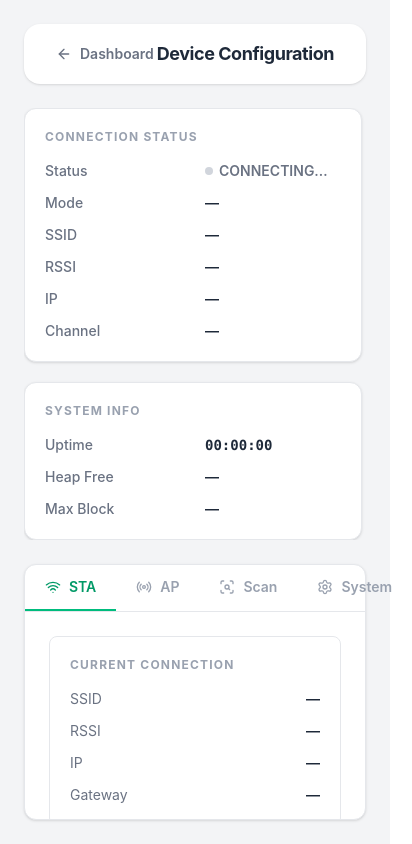
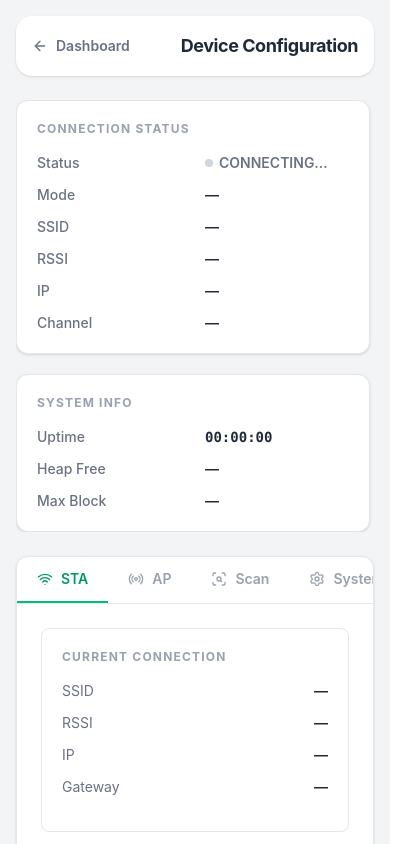
Before and after one commit to vuquan2005/vue-parking-dashboard, a Vue app: page /#/config in a window 390 px wide. Shown: the top 844 px of the page, 412 px wide, since content can reach past the window. Built offline with nearby package versions, Linux system fonts and the light colour scheme; no server answers.

Commit message:
responsvie for mobile devices
Signed-off-by: Quan Vu <66623851+vuquan2005@users.noreply.github.com>

```diff
--- a/src/components/ParkingGrid.vue
+++ b/src/components/ParkingGrid.vue
@@ -70,7 +70,8 @@ function statusBadgeClass(status: string) {
       <Car class="w-5 h-5 text-gray-500" />
       Sơ đồ bãi đỗ
     </h2>
-    <transition-group name="pallet" tag="div" class="grid grid-cols-4 gap-3 overflow-y-auto pr-1 min-h-0 flex-1 relative">
+    <transition-group name="pallet" tag="div"
+      class="grid grid-cols-4 gap-3 overflow-y-auto pr-1 min-h-0 flex-1 relative">
       <div v-for="slot in store.slots" :key="slot.palletId"
         :class="[slotClasses(slot.status), filterClasses(slot.status)]">
         <!-- ID label -->
@@ -95,6 +96,7 @@ function statusBadgeClass(status: string) {
 .pallet-move {
   transition: transform 0.5s ease-in-out;
 }
+
 .processing-opacity {
   animation: processing-opacity 1.4s ease-in-out infinite;
 }
--- a/src/views/ConfigView.vue
+++ b/src/views/ConfigView.vue
@@ -27,9 +27,9 @@ const tabs: { id: TabId; label: string; icon: Component }[] = [
 </script>
 
 <template>
-  <div class="h-screen bg-gray-100 p-6 flex flex-col">
+  <div class="min-h-screen lg:h-screen bg-gray-100 p-4 lg:p-6 flex flex-col">
     <!-- Header -->
-    <div class="mb-6 shrink-0 flex items-center justify-between rounded-2xl bg-white px-8 py-4 shadow-sm">
+    <div class="mb-6 shrink-0 flex items-center justify-between rounded-2xl bg-white px-4 lg:px-8 py-4 shadow-sm">
       <button
         @click="router.push('/')"
         class="flex items-center gap-2 text-sm font-semibold text-gray-500 hover:text-gray-800 transition-colors"
@@ -41,20 +41,20 @@ const tabs: { id: TabId; label: string; icon: Component }[] = [
     </div>
 
     <!-- Main two-panel layout -->
-    <div class="flex-1 min-h-0 grid grid-cols-1 lg:grid-cols-3 gap-6">
+    <div class="flex-1 lg:min-h-0 grid grid-cols-1 lg:grid-cols-3 gap-6">
       <!-- ============================== -->
       <!-- LEFT: Info Panel               -->
       <!-- ============================== -->
-      <div class="lg:col-span-1">
+      <div class="lg:col-span-1 min-h-[300px] lg:min-h-0">
         <InfoPanel />
       </div>
 
       <!-- ============================== -->
       <!-- RIGHT: Config Panel            -->
       <!-- ============================== -->
-      <div class="lg:col-span-2 flex flex-col min-h-0 rounded-xl bg-white shadow-sm border border-gray-200">
+      <div class="lg:col-span-2 flex flex-col min-h-[600px] lg:min-h-0 rounded-xl bg-white shadow-sm border border-gray-200">
         <!-- Tab bar -->
-        <div class="flex border-b border-gray-200 shrink-0">
+        <div class="flex border-b border-gray-200 shrink-0 overflow-x-auto whitespace-nowrap [&::-webkit-scrollbar]:hidden" style="scrollbar-width: none;">
           <button
             v-for="tab in tabs"
             :key="tab.id"
--- a/src/views/DashboardView.vue
+++ b/src/views/DashboardView.vue
@@ -46,7 +46,7 @@ const statusConfig = computed(() => {
 </script>
 
 <template>
-  <div class="h-screen bg-gray-100 p-6 flex flex-col">
+  <div class="min-h-screen lg:h-screen bg-gray-100 p-4 lg:p-6 flex flex-col">
     <!-- Header -->
     <div class="mb-6 shrink-0 flex items-center justify-between rounded-2xl bg-white px-8 py-5 shadow-sm">
       <div class="flex items-center gap-4">
@@ -63,15 +63,15 @@ const statusConfig = computed(() => {
     </div>
 
     <!-- Main Content -->
-    <div class="grid grid-cols-1 gap-6 lg:grid-cols-3 flex-1 min-h-0">
+    <div class="grid grid-cols-1 gap-6 lg:grid-cols-3 flex-1 lg:min-h-0">
       <!-- Left Column: Stat Cards + Grid -->
-      <div class="lg:col-span-2 flex flex-col gap-6 min-h-0">
+      <div class="lg:col-span-2 flex flex-col gap-6 min-h-[500px] lg:min-h-0">
         <StatCards class="shrink-0" />
         <ParkingGrid class="flex-1 min-h-0" />
       </div>
 
       <!-- Right Column: Activity Log -->
-      <div class="min-h-0">
+      <div class="min-h-[400px] lg:min-h-0">
         <ActivityLog class="h-full" />
       </div>
     </div>
```
